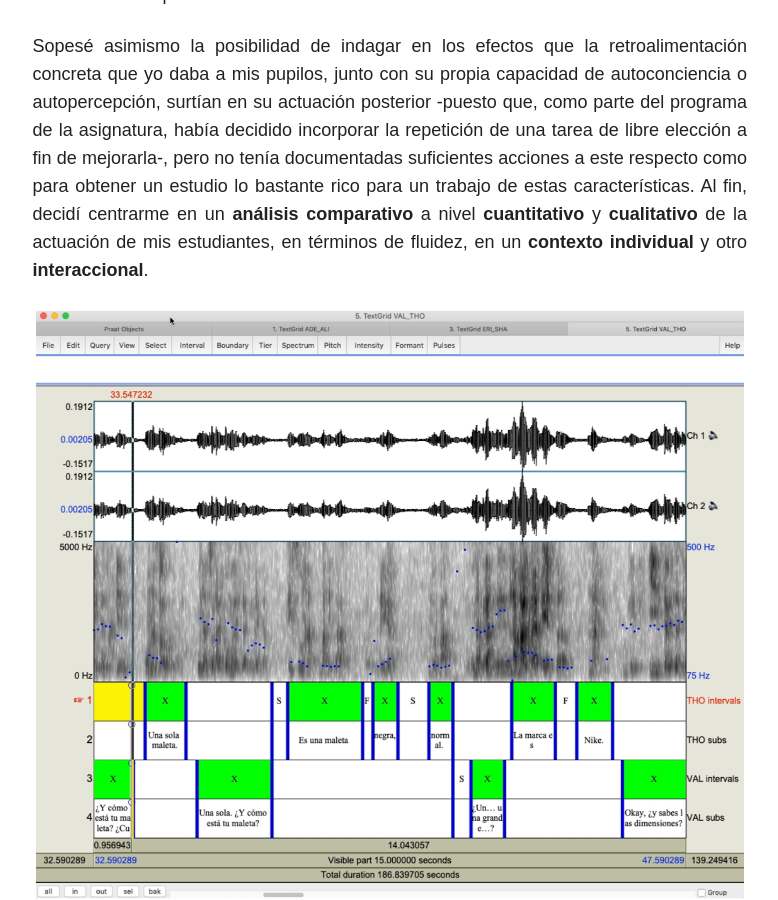
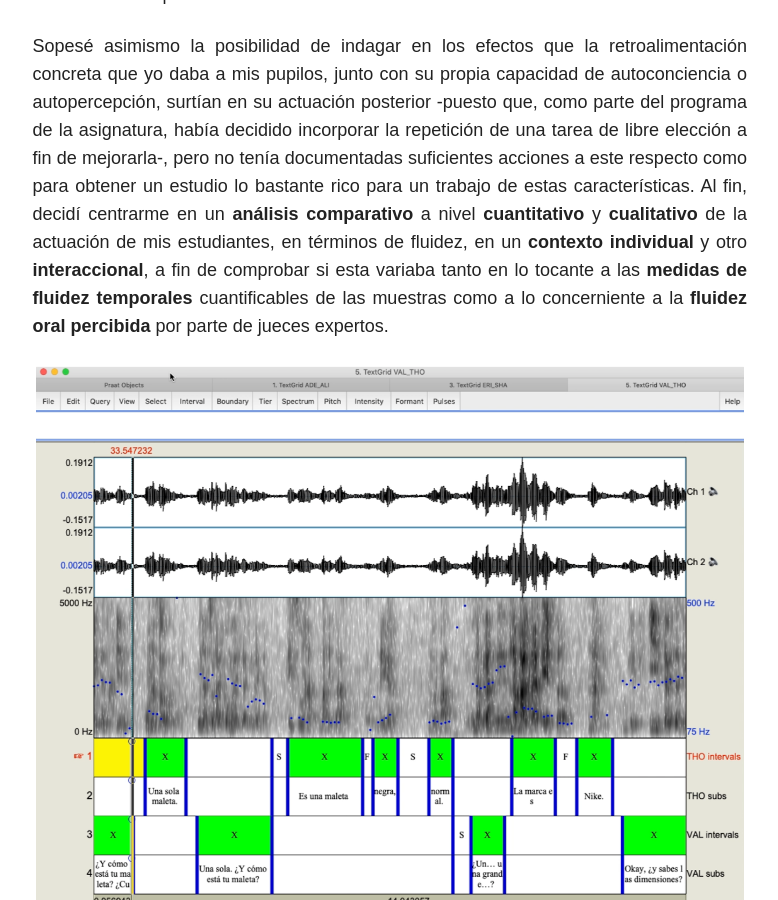
Before and after one commit to immalopez/immalopez.github.io, a Jekyll site: the page built from _posts/blog/2019-07-15-fluidez-oral-tfm.md, in a window 1280 px wide and 900 px high, scrolled down 3515 px. Shown: the whole window, without its empty margins (347-1125 px from the left). Built offline with Jekyll 4.4.1, drawn with Linux system fonts in a browser that asks for light colours; nearby versions of some CDN libraries; comment, search, counter and statistics services are not loaded.

Commit message:
Update 2019-07-15-fluidez-oral-tfm.md

```diff
--- a/_posts/blog/2019-07-15-fluidez-oral-tfm.md
+++ b/_posts/blog/2019-07-15-fluidez-oral-tfm.md
@@ -29,7 +29,7 @@ Ahora bien, ¿qué tema, que no fuera un análisis de materiales o un trabajo de
 
 Mediante algunas cavilaciones y la lectura de varios artículos, no tardé demasiado en encontrar un hilo conductor que me pareciera atractivo: **la fluidez oral**. Empero, no me resultó nada fácil dibujar el esqueleto que lo aunara todo de forma coherente y cohesionada. Inicialmente, y puesto que tenía tantas grabaciones, pensé en hacer un estudio longitudinal comparando la fluidez de mis estudiantes al inicio y al final de la asignatura, tomando como referente tanto tareas individuales como en pareja. No obstante, por un lado, al tratarse de estudiantes Erasmus que se encontraban en ese momento en contexto de inmersión, habría resultado virtualmente imposible controlar su grado de exposición al español; y, por el otro, tres meses no es mucho tiempo para manifestar mejoras evidentes cuando se tiene un nivel ya bastante avanzado, como era el caso de mis aprendientes.
 
-Sopesé asimismo la posibilidad de indagar en los efectos que la retroalimentación concreta que yo daba a mis pupilos, junto con su propia capacidad de autoconciencia o autopercepción, surtían en su actuación posterior -puesto que, como parte del programa de la asignatura, había decidido incorporar la repetición de una tarea de libre elección a fin de mejorarla-, pero no tenía documentadas suficientes acciones a este respecto como para obtener un estudio lo bastante rico para un trabajo de estas características. Al fin, decidí centrarme en un **análisis comparativo** a nivel **cuantitativo** y **cualitativo** de la actuación de mis estudiantes, en términos de fluidez, en un **contexto individual** y otro **interaccional**.
+Sopesé asimismo la posibilidad de indagar en los efectos que la retroalimentación concreta que yo daba a mis pupilos, junto con su propia capacidad de autoconciencia o autopercepción, surtían en su actuación posterior -puesto que, como parte del programa de la asignatura, había decidido incorporar la repetición de una tarea de libre elección a fin de mejorarla-, pero no tenía documentadas suficientes acciones a este respecto como para obtener un estudio lo bastante rico para un trabajo de estas características. Al fin, decidí centrarme en un **análisis comparativo** a nivel **cuantitativo** y **cualitativo** de la actuación de mis estudiantes, en términos de fluidez, en un **contexto individual** y otro **interaccional**, a fin de comprobar si esta variaba tanto en lo tocante a las **medidas de fluidez temporales** cuantificables de las muestras como a lo concerniente a la **fluidez oral percibida** por parte de jueces expertos.
 
 ![Praat](/images/Screen Shot 2019-07-15 at 17.37.21.png)
 
```
